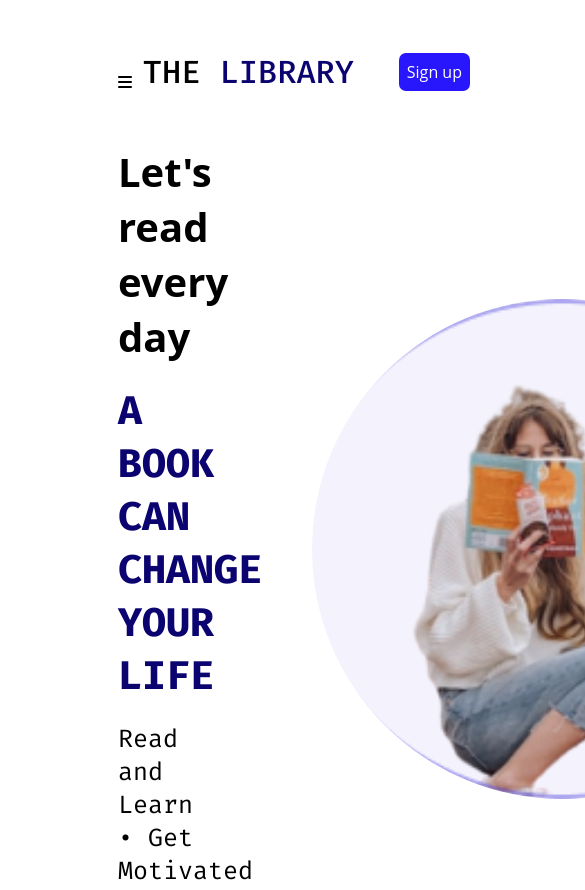
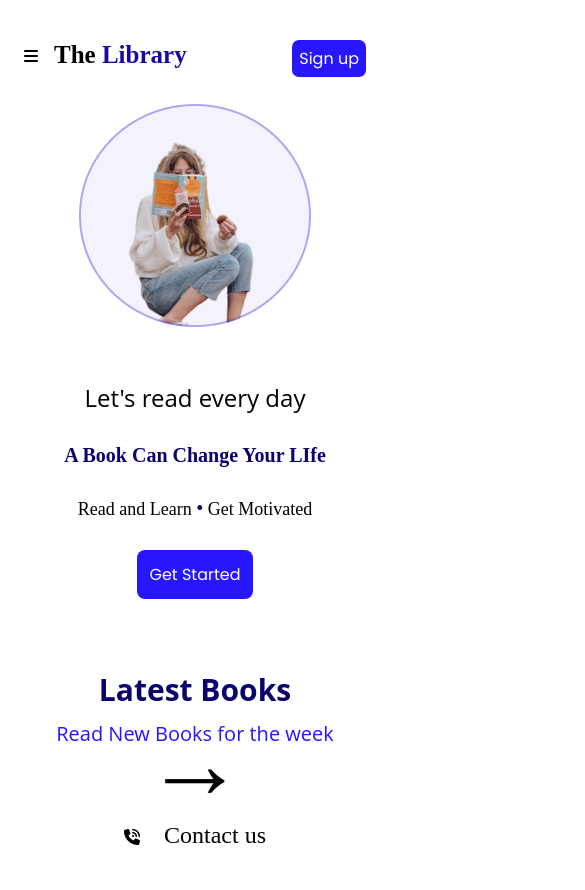
Before and after one commit to onwuemenejoshua/TheLibrary, a plain HTML site: page index.html in a window 390 px wide. Shown: the top 890 px of the page, 585 px wide, since content can reach past the window. Drawn offline with Linux system fonts and the light colour scheme.

Commit message:
mobile view added

```diff
--- a/JS/home.js
+++ b/JS/home.js
@@ -15,7 +15,7 @@ function show() {
 }
 
 function close() {
-  mainMenu.style.right = "-100%";
+  mainMenu.style.right = "-100";
   mainMenu.style.display = "none";
   openmenu.style.display = "block";
   closemenu.style.display = "none";
--- a/index.html
+++ b/index.html
@@ -24,6 +24,8 @@
   </head>
   <body>
     <div class="header">
+      <div class="logo">
+        <div class="menu">
           <nav>
             <div class="openMenu">
               <i class="fa-solid fa-bars"></i>
@@ -42,10 +44,16 @@
               </ul>
             </div>
           </nav>
+        </div>
+        <div class="library">
           <h1 class="header__library">
             The <span class="header__library__lib">Library</span>
           </h1>
+        </div>
+      </div>
+      <div class="signup">
         <a href="sign up.html" class="sign">Sign up</a>
+      </div>
     </div>
 
     <div class="content">
--- a/scss/_config.scss
+++ b/scss/_config.scss
@@ -4,6 +4,7 @@
   margin: 0;
 }
 
+$latest-books: #0b036e;
 $book: #0b036f;
 $white: #fff;
 $blue: #1609a3;
@@ -17,8 +18,6 @@ $font-weight: (
   "bold": 700,
 );
 
-body {
-  font-family: Fira Code;
-}
-
-$mobile: 580px;
+// body {
+//   font-family: Fira Code;
+// }
--- a/scss/_home.scss
+++ b/scss/_home.scss
@@ -5,64 +5,20 @@
   flex-direction: $direction;
 }
 
-@mixin margin {
-  margin-top: 33px;
-  margin-left: 118px;
-  margin-right: 120px;
+@function weight($weight-name) {
+  @return map-get($font-weight, $weight-name);
 }
 
-@mixin mobile {
-  @media screen and (max-width: $mobile) {
-    @content; // the content will be passed when the  mixin is called;
-  }
-}
-
-@function weight($weight-name) {
-  @return map-get($font-weight, $weight-name);
+@mixin margin {
+  margin-top: 46px;
+  margin-left: 24px;
+  margin-right: 24px;
 }
 
 .header {
   @include flexItem(row);
   @include margin;
 
-  nav {
-    display: none;
-  }
-
-  &__library {
-    text-transform: uppercase;
-    font-weight: weight(medium);
-
-    &__lib {
-      color: $text-blue;
-    }
-  }
-
-  .sign {
-    color: $white;
-    background-color: $deep-blue;
-    margin: 20px;
-    padding: 8px;
-    text-decoration: none;
-    border-radius: 7px;
-    font-family: open sans;
-  }
-
-  @media screen and (max-width: 900px) {
-    .sign {
-      margin-right: -200px;
-      // margin-top: 299px;
-    }
-  }
-
-  @media screen and (min-width: 450px) and (max-width: 700px) {
-    .sign {
-      margin-right: -350px;
-      // margin-top: 299px;
-    }
-  }
-
-  @include mobile {
   nav {
     display: block;
     justify-content: space-between;
@@ -73,23 +29,22 @@
     display: flex;
     flex-direction: column;
     height: 60vh;
-      position: fixed;
+    position: absolute;
+    top: 0;
     right: 0;
-      z-index: 10;
+    z-index: 0;
     justify-content: center;
     align-items: center;
-      background-color: $white;
-      color: #000;
-      transition: right 1s ease;
+    background-color: rgb(183, 180, 180);
+    transition: right 2s ease;
     display: none;
-      padding-right: 150px;
-      // margin-top: 4.5rem;
+    padding-right: 100px;
   }
 
   nav .openMenu {
     cursor: pointer;
     display: block;
-      position: fixed;
+    position: absolute;
   }
 
   nav .closeMenu {
@@ -106,137 +61,119 @@
     text-decoration: none;
     display: inline-block;
     text-transform: uppercase;
-      color: black;
+    color: white;
     font-size: 1.2rem;
     padding: 10px;
+    font-family: poppins;
+    font-weight: weight(medium);
+    cursor: pointer;
+  }
+
+  ul > li a:hover {
+    background-color: black;
+  }
+
+  &__library {
+    margin-left: 30px;
+    font-weight: weight(bold);
+    font-size: 25px;
+    margin-top: -7px;
+
+    &__lib {
+      color: $blue;
+    }
+  }
+
+  .sign {
+    color: white;
+    text-decoration: none;
+    cursor: pointer;
+    background-color: $deep-blue;
+    padding: 7px;
+    border-radius: 7px;
+    font-family: poppins;
+  }
+}
+
+.content {
+  @include flexItem(column-reverse);
+  gap: 50px;
+
+  img {
+    margin-top: 33px;
+  }
+
+  &__one {
+    display: flex;
+    @include flexItem(column);
+
+    &__day {
+      font-weight: weight(medium);
+      font-size: 24px;
+      font-family: open sans;
+    }
+
+    .Abook {
+      font-size: 20px;
+      font-weight: weight(bold);
+      color: $text-blue;
+      margin-top: 30px;
+    }
+
+    &__read {
+      margin-top: 30px;
+      font-weight: weight(medium);
+      font-size: 18px;
+
+      &__dot {
+        color: $book;
+        font-size: 20px;
       }
     }
   }
 
-.content {
-  @include flexItem(row);
-  @include margin;
-
-  &__one {
-    display: flex;
-    flex-direction: column;
-    gap: 20px;
-    width: 50%;
-
-    &__day {
-      font-family: open sans;
-      font-size: 20px;
-      font-weight: weight(bold);
-    }
-
-    &__read {
-      font-size: 25px;
-      font-weight: weight(regular);
-
-      &__dot {
-        font-size: 25px;
-      }
-    }
   .started {
     text-decoration: none;
-      color: $white;
+    color: white;
     background-color: $deep-blue;
-      // margin: 20px;
-      padding: 15px;
-      border-radius: 20px;
-      width: 200px;
-      text-align: center;
+    padding: 12px;
+    border-radius: 8px;
+    font-family: poppins;
+    margin-top: 30px;
   }
 }
 
-  @media screen and (max-width: 900px) {
-    .content__one__day {
-      font-size: 40px;
-    }
-  }
-
-  .Abook {
-    text-transform: uppercase;
-    color: $book;
-    font-weight: weight(bold);
-    font-size: 70px;
-  }
-
-  @media screen and (max-width: 900px) {
-    .Abook {
-      font-size: 40px;
-    }
-  }
-
-  @media screen and (min-width: 562px) and (max-width: 700px) {
-    .Abook {
-      font-size: 30px;
-    }
-  }
-
-  @media screen and (min-width: 450px) and (max-width: 561px) {
-    .Abook {
-      font-size: 20px;
-    }
-  }
-
-  &__two {
-    width: 50%;
-  }
-  img {
-    width: 500px;
-    height: 500px;
-    object-fit: cover;
-    border-radius: 50%;
-    margin-left: 118px;
-  }
-}
-
-// @media screen and (min-width: 450px) and (max-width: 561px) {
-//     img {
-//       width: 500px;
-//     height: 500px;
-//     }
-//   }
-
 .latest-books {
-  @include margin;
+  @include flexItem(column);
 
   h3 {
-    font-weight: weight(medium);
+    color: $latest-books;
+    margin-top: 70px;
+    font-size: 30px;
+    font-family: open sans;
   }
 
   p {
-    font-weight: weight(bold);
+    color: $deep-blue;
+    font-family: open sans;
     font-size: 20px;
-    color: $deep-blue;
-    margin-bottom: -50px;
+    margin-top: 10px;
   }
 
   .arrow {
     font-size: 100px;
+    margin-top: -40px;
   }
 }
 
 .contact {
-  display: flex;
-  justify-content: flex-end;
-  margin-right: 120px;
+  text-align: center;
   margin-bottom: 50px;
-  gap: 10px;
 
   a {
-    color: black;
-    font-family: open sans;
+    color: #000;
     text-decoration: none;
-    font-size: 20px;
-    margin-top: -3px;
+    font-size: 24px;
+    margin-left: 20px;
   }
 }
-
-@media screen and (max-width: 900px) {
-  .contact {
-    margin-right: -200px;
-    // margin-top: 299px;
-  }
-}
```
Also changed, not shown: scss/main.css, 1 other file. Lines whose indentation alone changed are shown as unchanged.
